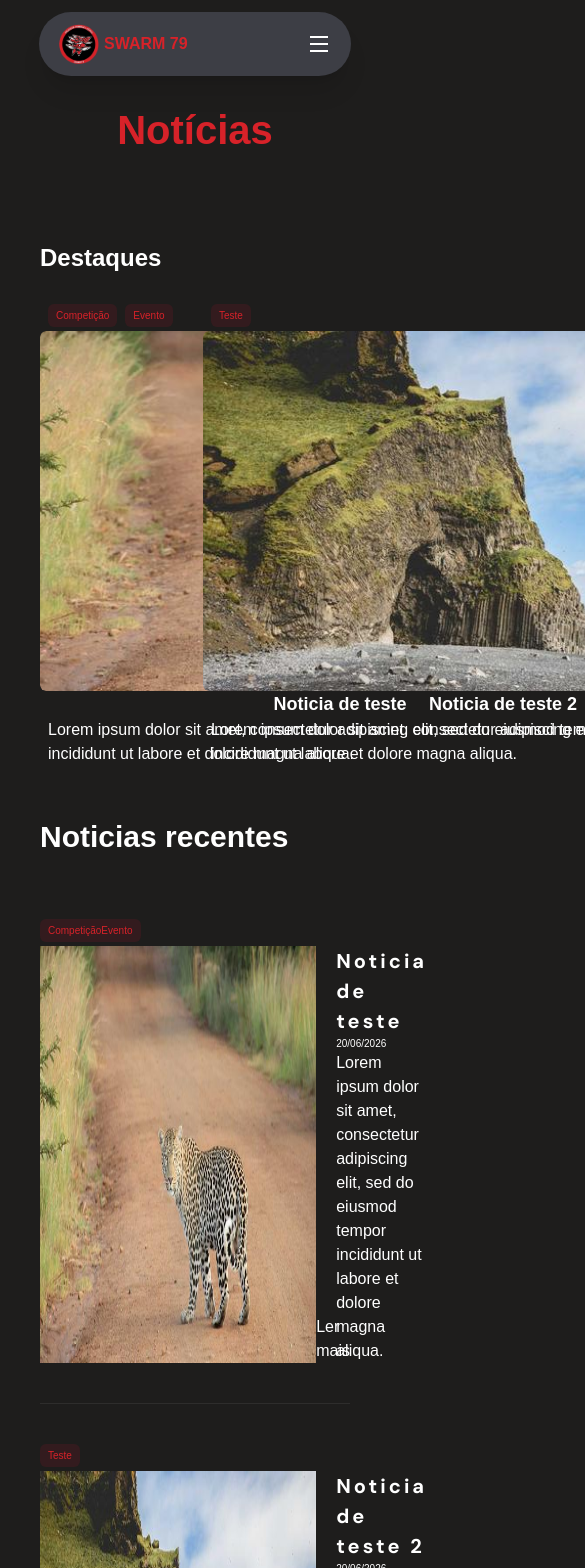
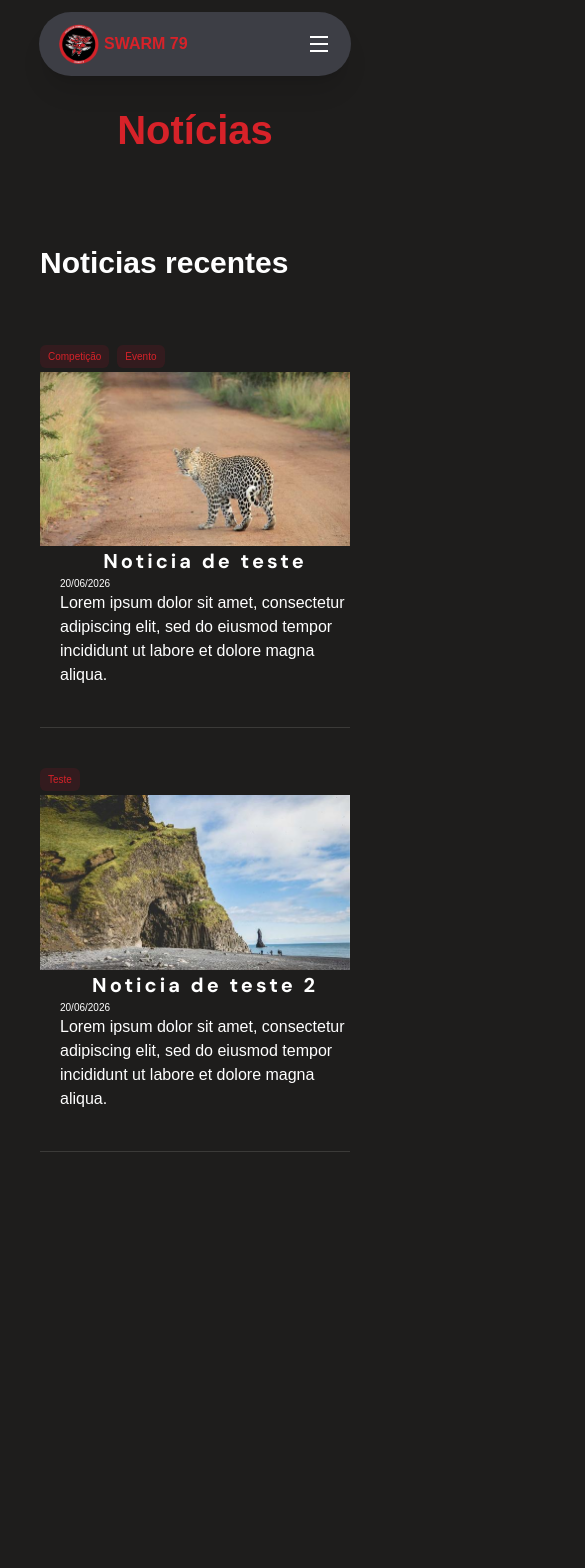
Before and after one commit to david-p-marinho/swarm, a Next.js app: page /noticias in a window 390 px wide. Shown: the top 1568 px of the page, 585 px wide, since content can reach past the window. After the commit the page ends 1152 px from the top, so only its background shows below. Built offline with nearby package versions, Linux system fonts and the light colour scheme.

Commit message:
[visual] - change visual from noticias page

```diff
--- a/app/noticias/components/highLightCard.tsx
+++ b/app/noticias/components/highLightCard.tsx
@@ -19,7 +19,7 @@ export default function HighLightCard({ tag, img, title, resume }: highLightProp
                     <Image className="w-full h-[360px] object-cover rounded-md mb-10 transition-transform duration-1000 ease-in-out group-hover:scale-110" src={img} alt="Foto da equipe" height={422} width={456} objectFit="cover" />
                 </div>
 
-                <p className="text-[18px] font-bold group-hover:text-[#D72229] transition-colors duration-1000">{title}</p>
+                <p className="font-bold text-[20px] tracking-[3px] group-hover:text-[#D72229] transition-colors duration-1000">{title}</p>
                 <p className="group-hover:underline duration-1000">{resume}</p>
             </div>
         </div>
--- a/app/noticias/components/list.tsx
+++ b/app/noticias/components/list.tsx
@@ -13,7 +13,7 @@ const List = () => {
             <div className="flex flex-col items-center w-full">
                 {
                     sortedNews.map((news) => (
-                        <ListItems key={news.id} title={news.title} img={news.img} resume={news.resume} tag={news.tag} timeStamp={news.timeStamp} isHighLight={news.isHighLight} id={news.id} />
+                        <ListItems key={news.id} title={news.title} img={news.img} resume={news.resume} tag={news.tag} timeStamp={news.timeStamp} id={news.id} />
                     ))
                 }
             </div>
--- a/app/noticias/components/listItem.tsx
+++ b/app/noticias/components/listItem.tsx
@@ -2,27 +2,33 @@ import { News } from "@/types/news";
 import Image from "next/image";
 import Link from "next/link";
 
-type news = Omit<News, 'content'>
+type news = Omit<News, 'content' | 'isHighLight' | 'content2'>
 
-const ListItems = ({ title, img, resume, tag, timeStamp, isHighLight, id }: news) => {
+const ListItems = ({ title, img, resume, tag, timeStamp, id }: news) => {
     return (
-        <Link className="group w-full flex flex-col border-b-1 border-b-[#ffffff12] py-10" href={`/noticias/${id}`}>
-            <span className="bg-[#c8102e1f] text-[#D72229] text-[10px] px-2 py-1 rounded-md self-start mb-1 ">{tag}</span>
-
+        <Link className="group w-full flex flex-col border-b-1 border-b-[#3B3A38] py-10" href={`/noticias/${id}`}>
+            <div className="flex gap-2 w-full">
+                {
+                    tag.map((tag, index) => (
+                        <span key={index} className="bg-[#c8102e1f] text-[#D72229] text-[10px] px-2 py-1 rounded-md self-start mb-1 ">{tag}</span>
+                    ))
+                }
+            </div>
             <div className="flex justify-between">
-                <div className="flex">
-                    <Image className="aspect-video w-[350px]" src={img} alt={title} width={300} height={200} />
+                <div className="flex flex-col md:flex-row">
+                    <div className="overflow-hidden w-full max-w-[350px] min-w-[200px]">
+                        <Image className="aspect-video w-full transition-transform duration-1000 ease-in-out group-hover:scale-110" src={img} alt={title} width={300} height={200} />
+                    </div>
 
                     <div className="ml-5">
-                        <h2 className="font-bold text-[20px] tracking-[3px] " style={{ fontFamily: 'var(--font-dm-sans)' }}>{title}</h2>
+                        <h2 className="font-bold text-center md:text-start text-[20px] tracking-[3px] group-hover:text-[#D72229] transition-colors duration-1000" style={{ fontFamily: 'var(--font-dm-sans)' }}>{title}</h2>
                         <p className="text-[10px]">{timeStamp}</p>
-                        <p className="text-[16px]">{resume}</p>
-
+                        <p className="text-[16px] group-hover:underline duration-1000">{resume}</p>
                     </div>
                 </div>
 
-                <div className="self-end">
-                    <p className="group-hover:text-red-400 transition-colors duration-200">Ler mais</p>
+                <div className="self-end hidden md:block">
+                    <p className="group-hover:text-red-400 transition-colors duration-1000">Ler mais</p>
                 </div>
             </div>
         </Link>
--- a/app/noticias/page.tsx
+++ b/app/noticias/page.tsx
@@ -11,7 +11,9 @@ export default function News() {
                     <h1>Notícias</h1>
                 </div>
 
-                <HighLight/>
+                <div className="hidden md:block">
+                    <HighLight/>
+                </div>
 
                 <List />
             </div>
```
